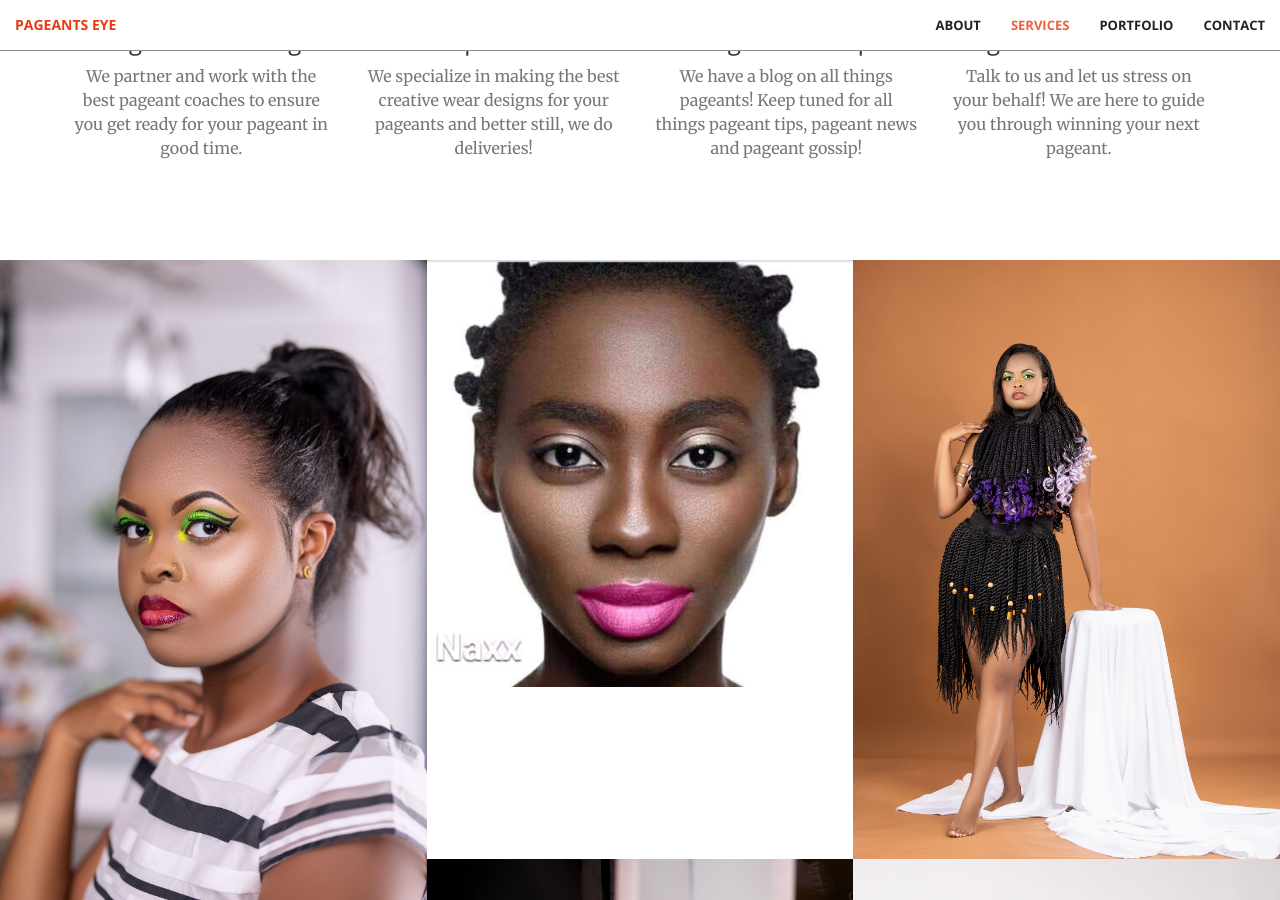
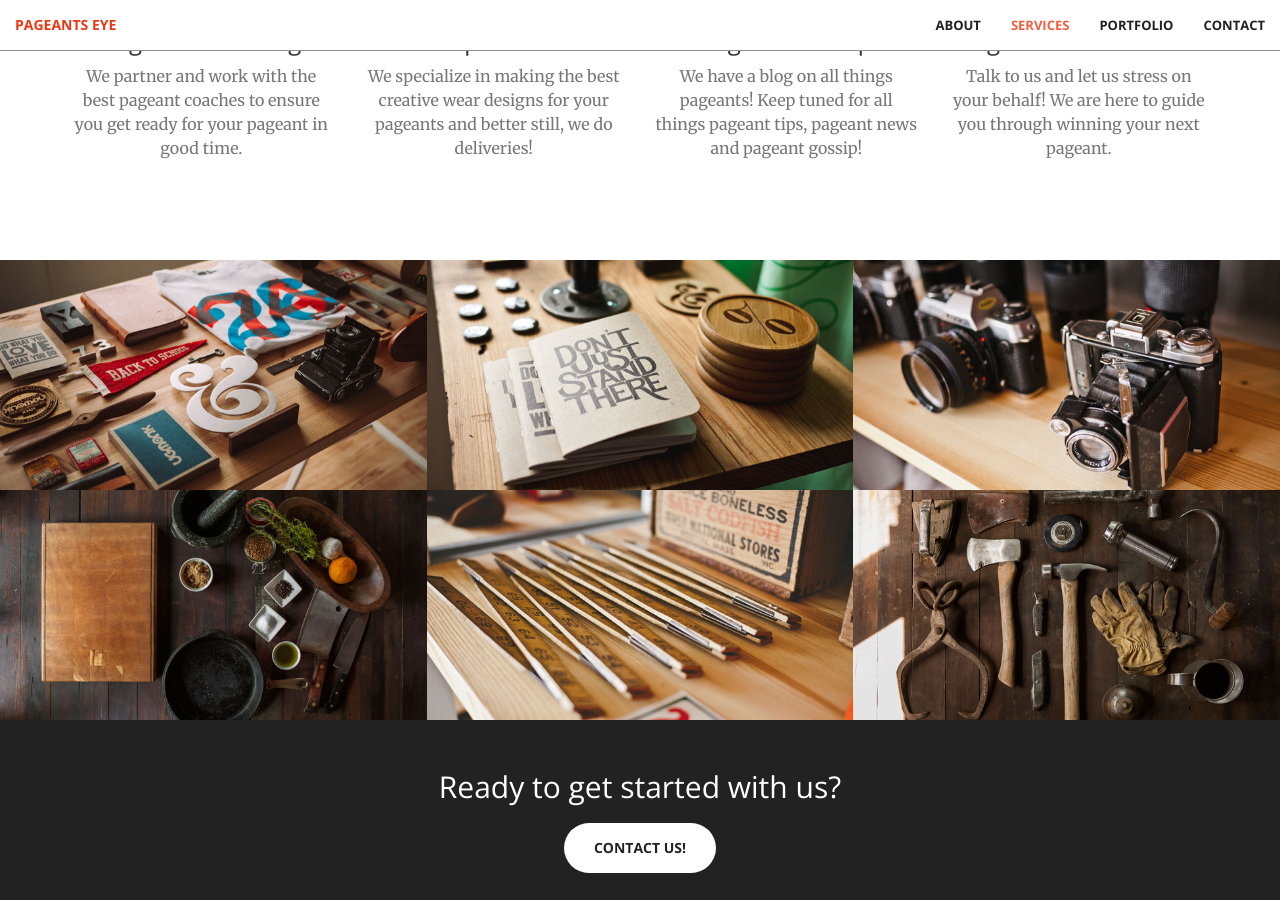
Before and after one commit to sarafinanyawira/pageantseye.github.io, a Jekyll site: the page built from index.html, in a window 1280 px wide and 900 px high, scrolled down 1538 px. Built offline with Jekyll 4.4.1, drawn with Linux system fonts in a browser that asks for light colours.

Commit message:
new changes

```diff
--- a/_includes/portfolio.html
+++ b/_includes/portfolio.html
@@ -1,9 +1,9 @@
 <section class="no-padding" id="portfolio">
     <div class="container-fluid">
         <div class="row no-gutter">
-            <div class="col-lg-4 col-sm-8">
+            <div class="col-lg-4 col-sm-6">
                 <a href="#" class="portfolio-box">
-                    <img src="img/portfolio/1.jpg" class="img-responsive" alt="">
+                    <img src="img/portfolio/7.jpg" class="img-responsive" alt="">
                     <div class="portfolio-box-caption">
                         <div class="portfolio-box-caption-content">
                             <div class="project-category text-faded">
@@ -17,9 +17,9 @@
                 </a>
             </div>
             <!-- <div class="col-xl-4 col-sm-6"> -->
-                <div class="col-lg-4 col-sm-8">
+                <div class="col-lg-4 col-sm-6">
                 <a href="#" class="portfolio-box">
-                    <img src="img/portfolio/2.jpg" class="img-responsive" alt="">
+                    <img src="img/portfolio/8.jpg" class="img-responsive" alt="">
                     <div class="portfolio-box-caption">
                         <div class="portfolio-box-caption-content">
                             <div class="project-category text-faded">
@@ -32,9 +32,9 @@
                     </div>
                 </a>
             </div>
-            <div class="col-lg-4 col-sm-8">
+            <div class="col-lg-4 col-sm-6">
                 <a href="#" class="portfolio-box">
-                    <img src="img/portfolio/3.jpg" class="img-responsive" alt="">
+                    <img src="img/portfolio/9.jpg" class="img-responsive" alt="">
                     <div class="portfolio-box-caption">
                         <div class="portfolio-box-caption-content">
                             <div class="project-category text-faded">
@@ -47,9 +47,9 @@
                     </div>
                 </a>
             </div>
-            <div class="col-lg-4 col-sm-8">
+            <div class="col-lg-4 col-sm-6">
                 <a href="#" class="portfolio-box">
-                    <img src="img/portfolio/4.jpg" class="img-responsive" alt="">
+                    <img src="img/portfolio/10.jpg" class="img-responsive" alt="">
                     <div class="portfolio-box-caption">
                         <div class="portfolio-box-caption-content">
                             <div class="project-category text-faded">
@@ -62,9 +62,9 @@
                     </div>
                 </a>
             </div>
-            <div class="col-lg-4 col-sm-8">
+            <div class="col-lg-4 col-sm-6">
                 <a href="#" class="portfolio-box">
-                    <img src="img/portfolio/5.jpg" class="img-responsive" alt="">
+                    <img src="img/portfolio/11.jpg" class="img-responsive" alt="">
                     <div class="portfolio-box-caption">
                         <div class="portfolio-box-caption-content">
                             <div class="project-category text-faded">
@@ -77,9 +77,9 @@
                     </div>
                 </a>
             </div>
-            <div class="col-lg-4 col-sm-8">
+            <div class="col-lg-4 col-sm-6">
                 <a href="#" class="portfolio-box">
-                    <img src="img/portfolio/6.jpg" class="img-responsive" alt="">
+                    <img src="img/portfolio/12.jpg" class="img-responsive" alt="">
                     <div class="portfolio-box-caption">
                         <div class="portfolio-box-caption-content">
                             <div class="project-category text-faded">
```
